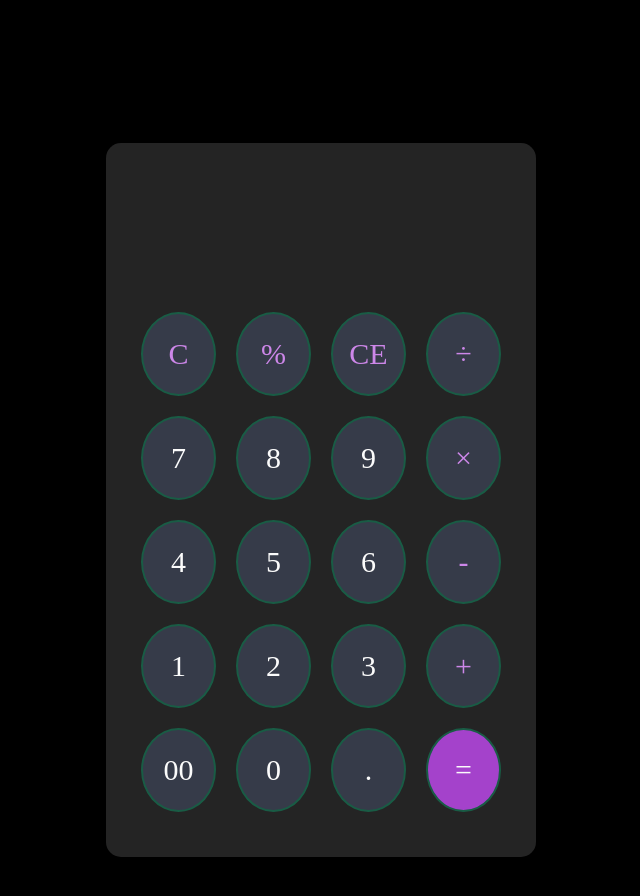
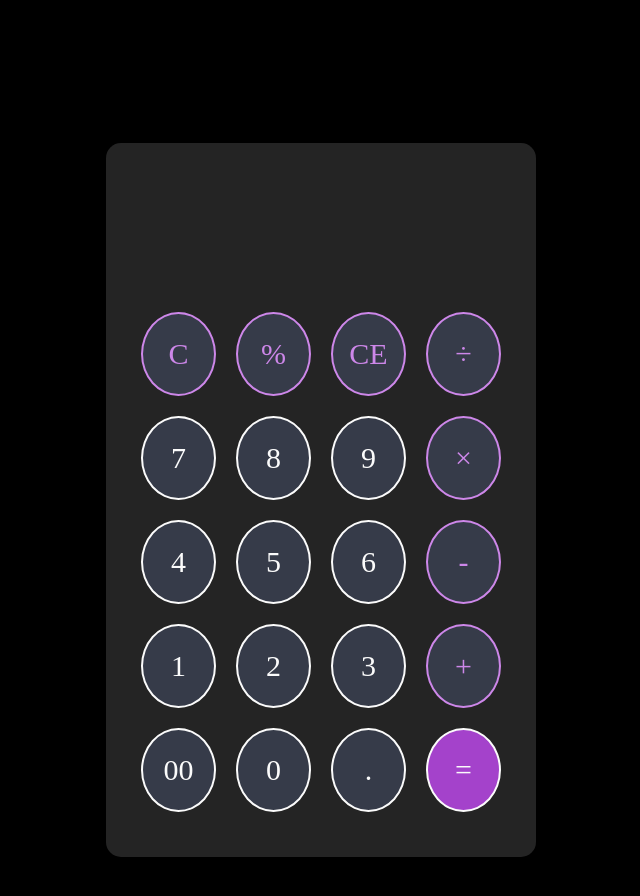
Before and after one commit to doniahusien/Calculator_JS.github.io, a plain HTML site: page index.html in a window 1280 px wide. Shown: the whole page, without its empty margins (319-959 px from the left). Drawn offline with Linux system fonts and the light colour scheme.

Commit message:
Update style.css

```diff
--- a/style.css
+++ b/style.css
@@ -72,7 +72,7 @@ input[type="text"] {
     width: 50px;
     height: 80px;
     color: #fbfbfb;
-    border: 2px solid rgb(25, 92, 69);
+    border: 2px solid ;
     background-color: rgba(90, 104, 142, 0.353);
     border-radius: 50%;
     cursor: pointer;
```
